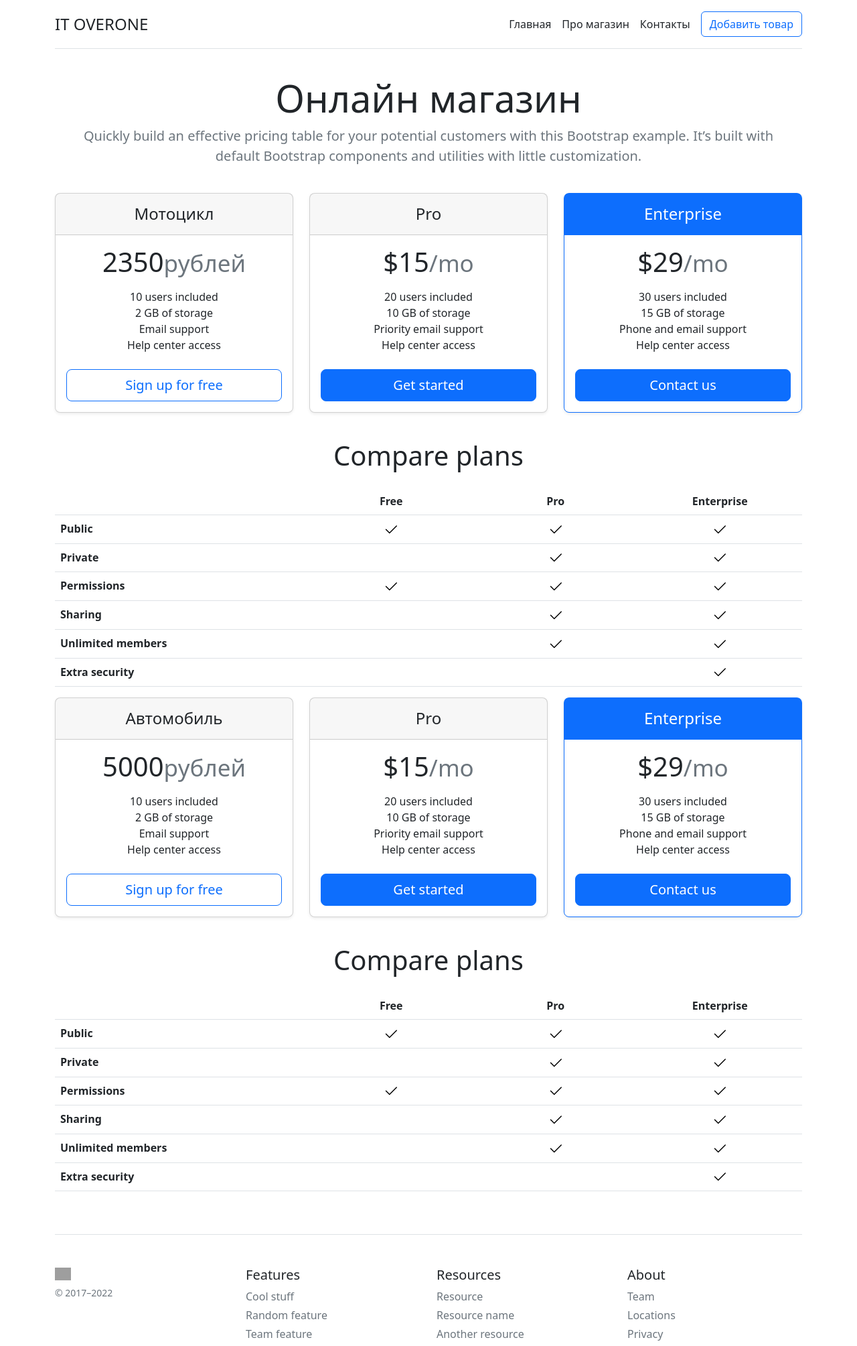
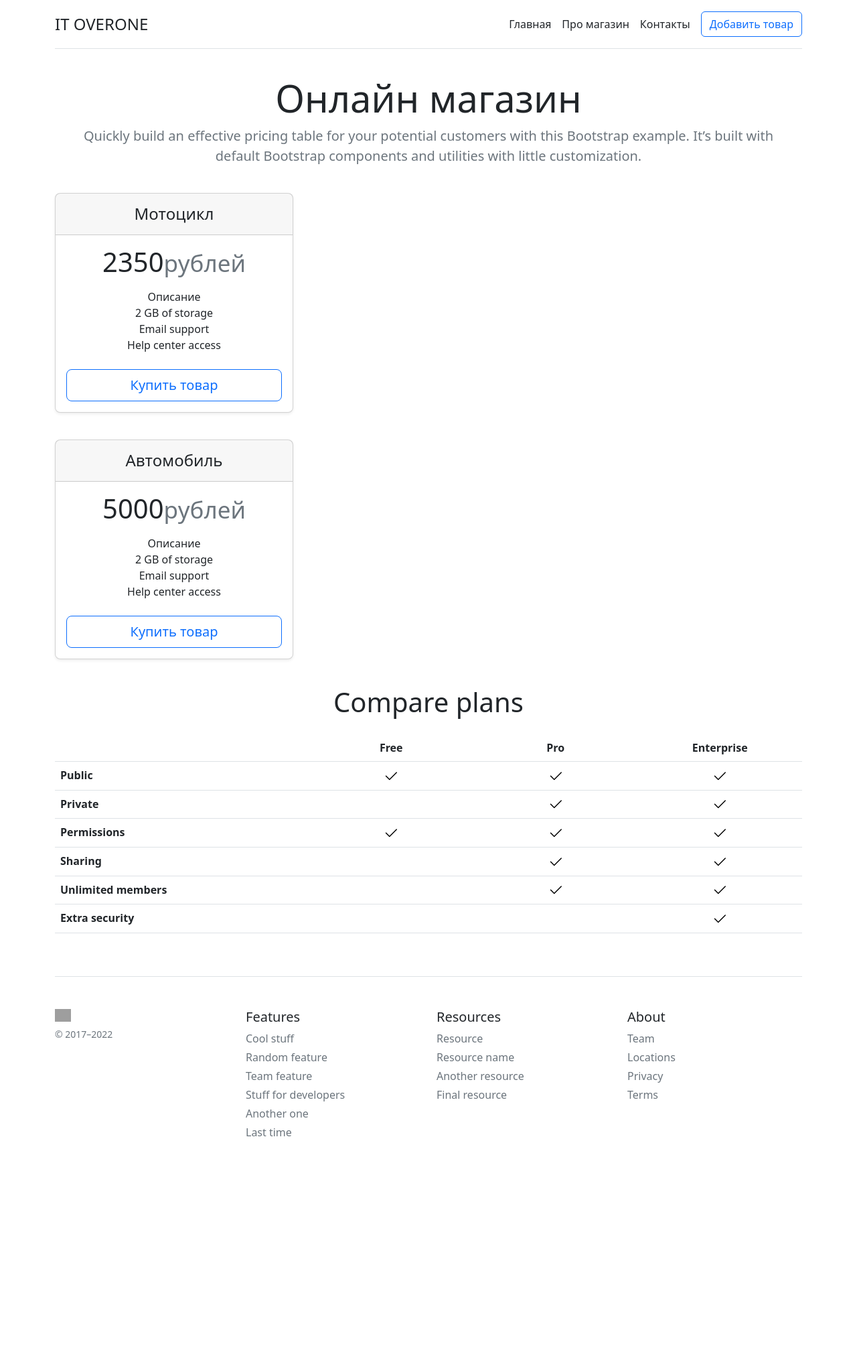
Before and after one commit to Vadimm100/shoponline, a Flask app: page / in a window 1280 px wide. Shown: the top 2009 px of the page at 67% size. After the commit the page ends 1696 px from the top, so only its background shows below. Run offline with Flask 2, Linux system fonts and the light colour scheme; data comes from the database, SQL or seed files in the repository; lists and menus that the app fills with data are empty; grey boxes are pictures that could not be loaded.

Commit message:
start project_2

```diff
--- a/app.py
+++ b/app.py
@@ -1,5 +1,6 @@
 from flask import Flask, render_template, url_for, request, redirect
 from flask_sqlalchemy import SQLAlchemy
+
 
 app = Flask(__name__)
 app.config['SQLALCHEMY_DATABASE_URI'] = 'sqlite:///shop.db'
--- a/templates/index.html
+++ b/templates/index.html
@@ -17,7 +17,7 @@
     <div class="card-deck mb-3 text-center">
       {% for el in data %}
           <main>
-                  <div class="row row-cols-1 row-cols-md-3 mb-3 text-center">
+            <div class="row row-cols-1 row-cols-md-3 mb-3 text-center">
               <div class="col">
                 <div class="card mb-4 rounded-3 shadow-sm">
                   <div class="card-header py-3">
@@ -26,52 +26,23 @@
                   <div class="card-body">
                     <h1 class="card-title pricing-card-title">{{ el.price }}<small class="text-muted fw-light">рублей</small></h1>
                     <ul class="list-unstyled mt-3 mb-4">
-                      <li>10 users included</li>
+                      <li>Описание</li>
                       <li>2 GB of storage</li>
                       <li>Email support</li>
                       <li>Help center access</li>
                     </ul>
-                    <button type="button" class="w-100 btn btn-lg btn-outline-primary">Sign up for free</button>
+                    <button type="button" class="w-100 btn btn-lg btn-outline-primary">Купить товар</button>
                   </div>
                 </div>
               </div>
-              <div class="col">
-                <div class="card mb-4 rounded-3 shadow-sm">
-                  <div class="card-header py-3">
-                    <h4 class="my-0 fw-normal">Pro</h4>
-                  </div>
-                  <div class="card-body">
-                    <h1 class="card-title pricing-card-title">$15<small class="text-muted fw-light">/mo</small></h1>
-                    <ul class="list-unstyled mt-3 mb-4">
-                      <li>20 users included</li>
-                      <li>10 GB of storage</li>
-                      <li>Priority email support</li>
-                      <li>Help center access</li>
-                    </ul>
-                    <button type="button" class="w-100 btn btn-lg btn-primary">Get started</button>
-                  </div>
-                </div>
-              </div>
-              <div class="col">
-                <div class="card mb-4 rounded-3 shadow-sm border-primary">
-                  <div class="card-header py-3 text-bg-primary border-primary">
-                    <h4 class="my-0 fw-normal">Enterprise</h4>
-                  </div>
-                  <div class="card-body">
-                    <h1 class="card-title pricing-card-title">$29<small class="text-muted fw-light">/mo</small></h1>
-                    <ul class="list-unstyled mt-3 mb-4">
-                      <li>30 users included</li>
-                      <li>15 GB of storage</li>
-                      <li>Phone and email support</li>
-                      <li>Help center access</li>
-                    </ul>
-                    <button type="button" class="w-100 btn btn-lg btn-primary">Contact us</button>
-                  </div>
-                </div>
-              </div>
+
             </div>
 
-            <h2 class="display-6 text-center mb-4">Compare plans</h2>
+
+      {% endfor %}
+
+    </div>
+        <h2 class="display-6 text-center mb-4">Compare plans</h2>
 
             <div class="table-responsive">
               <table class="table text-center">
@@ -127,9 +98,5 @@
               </table>
             </div>
           </main>
-      {% endfor %}
-
-    </div>
-
 
 {% endblock %}
```
